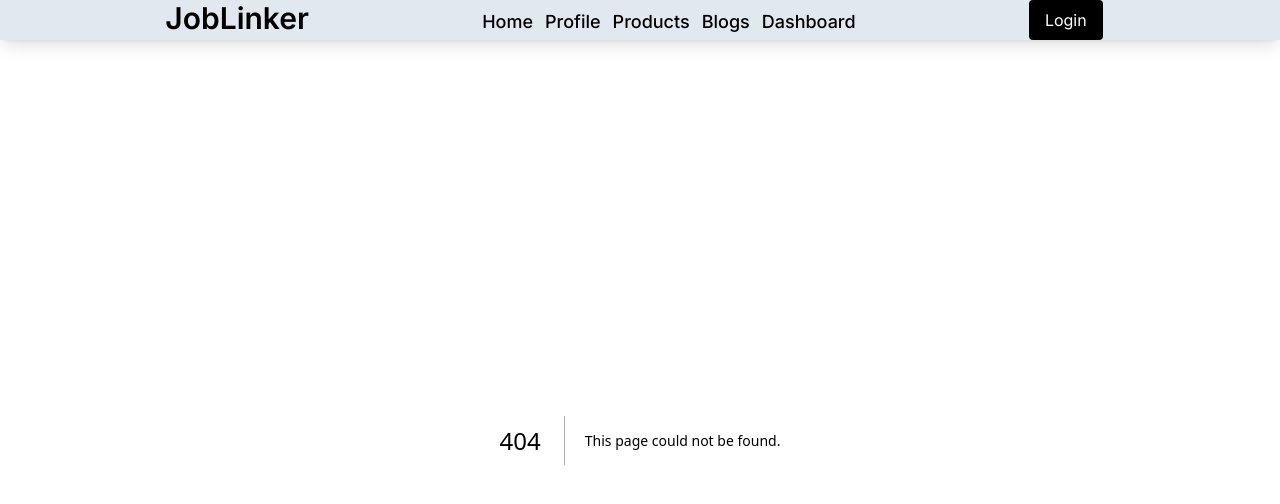
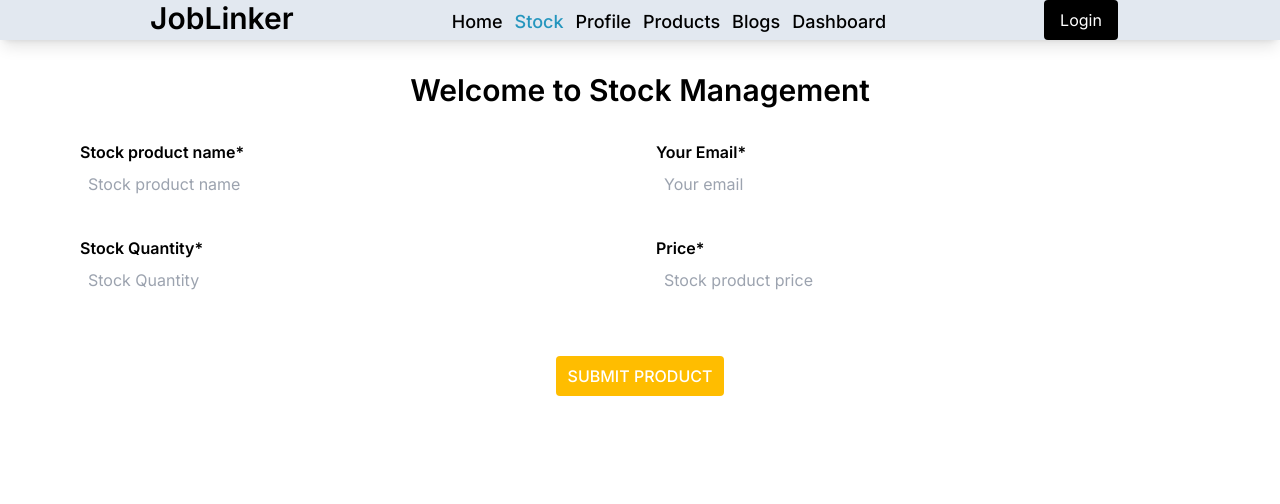
Before and after one commit to abdurrahmanrahat/nextjs-with-data-fetching, a Next.js app: page /stock in a window 1280 px wide. Before the commit this address had no page. Shown: the top 504 px of the page. Built offline with nearby package versions, Linux system fonts and the light colour scheme.

Commit message:
implement react hook form in stock page

```diff
--- a/package.json
+++ b/package.json
@@ -19,6 +19,7 @@
     "postcss": "8.4.27",
     "react": "18.2.0",
     "react-dom": "18.2.0",
+    "react-hook-form": "^7.45.4",
     "tailwindcss": "3.3.3"
   }
 }
--- /dev/null
+++ b/src/app/stock/page.js
@@ -0,0 +1,86 @@
+"use client";
+
+import { useForm } from "react-hook-form";
+
+const StockPage = () => {
+  const { register, handleSubmit, reset } = useForm();
+  const onSubmit = (data) => {
+    console.log(data);
+    const { name, email, quantity, price } = data;
+  };
+
+  return (
+    <div>
+      <h2 className="text-3xl text-center font-semibold my-8">
+        Welcome to Stock Management
+      </h2>
+      {/* Form For Admission */}
+      <form onSubmit={handleSubmit(onSubmit)} className="px-20">
+        <div className="grid grid-cols-1 md:grid-cols-2 gap-8">
+          {/* Stock product Name Field */}
+          <div className="form-control">
+            <label className="label">
+              <span className="label-text font-semibold">Stock product name*</span>
+            </label>
+            <input
+              type="text"
+              placeholder="Stock product name"
+              {...register("name", { required: true, maxLength: 80 })}
+              className="input input-bordered w-full p-2"
+            />
+          </div>
+
+          {/* Candidate Email Field */}
+          <div className="form-control">
+            <label className="label">
+              <span className="label-text font-semibold">Your Email*</span>
+            </label>
+            <input
+              type="email"
+              placeholder="Your email"
+              {...register("email", { required: true, maxLength: 80 })}
+              className="input input-bordered w-full p-2"
+            />
+          </div>
+
+          {/* Stock Quantity Field */}
+          <div className="form-control">
+            <label className="label">
+              <span className="label-text font-semibold">Stock Quantity*</span>
+            </label>
+            <input
+              type="number"
+              placeholder="Stock Quantity"
+              {...register("quantity", { required: true, maxLength: 80 })}
+              className="input input-bordered w-full p-2"
+            />
+          </div>
+
+          {/* Stock product price Field */}
+          <div className="form-control">
+            <label className="label">
+              <span className="label-text font-semibold">Price*</span>
+            </label>
+            <input
+              type="text"
+              placeholder="Stock product price"
+              {...register("price", { required: true, maxLength: 80 })}
+              className="input input-bordered w-full p-2"
+            />
+          </div>
+        </div>
+
+        {/* Submit Button */}
+        <div className="text-center my-10">
+          <input
+            className="btn mt-4 uppercase bg-[#FFBD00] hover:bg-black hover:scale-95 transition-transform duration-600 border-0 hover:border-2 border-white text-white font-medium rounded py-2 px-3"
+            type="submit"
+            value="Submit Product"
+          />
+        </div>
+      </form>
+    </div>
+  );
+};
+
+export default StockPage;
--- a/src/components/Navbar/Navbar.jsx
+++ b/src/components/Navbar/Navbar.jsx
@@ -13,7 +13,10 @@ const Navbar = () => {
       path: "/",
       title: "Home",
     },
-
+    {
+      path: "/stock",
+      title: "Stock",
+    },
     {
       path: "/profile",
       title: "Profile",
```
Also changed, not shown: 1 other file (tests, documents, lock files or other folders).
